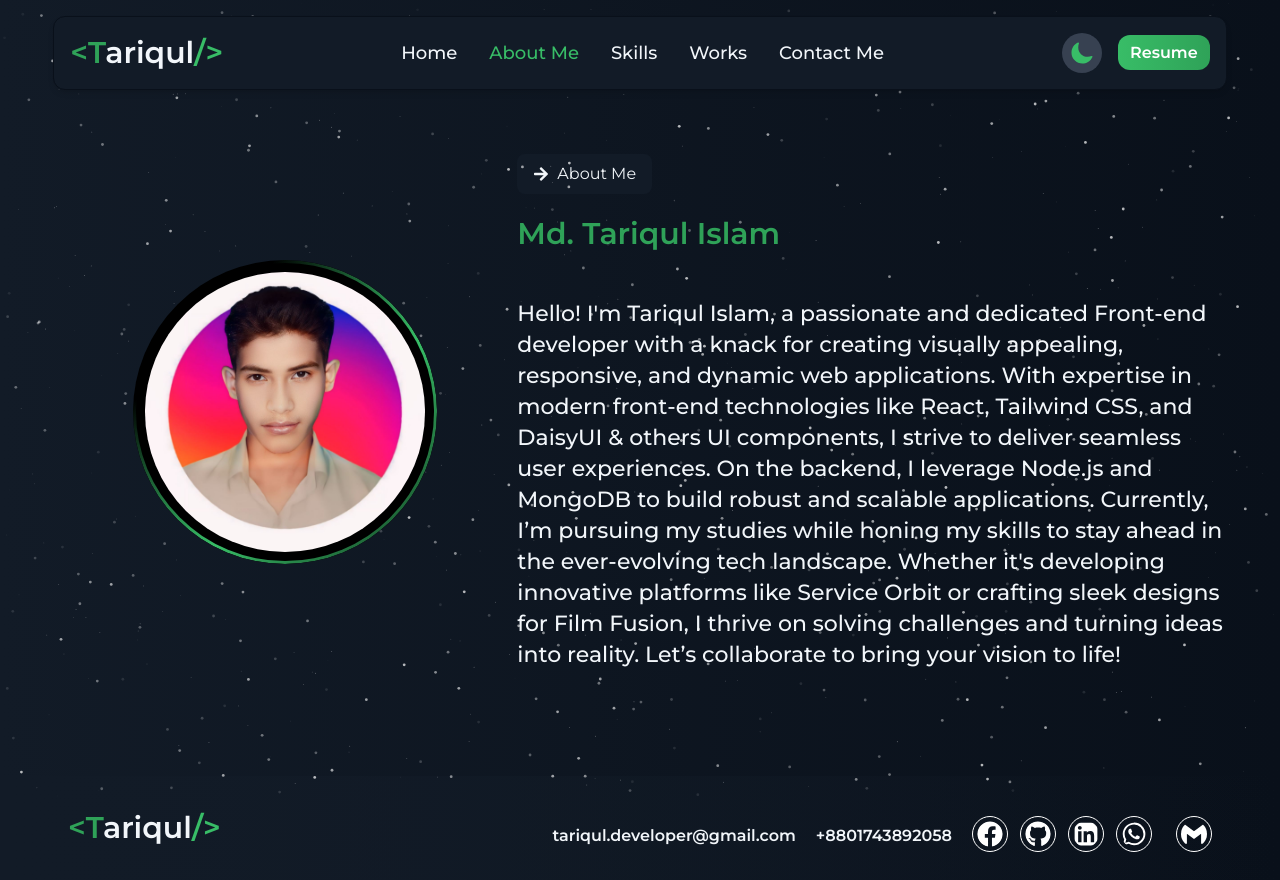
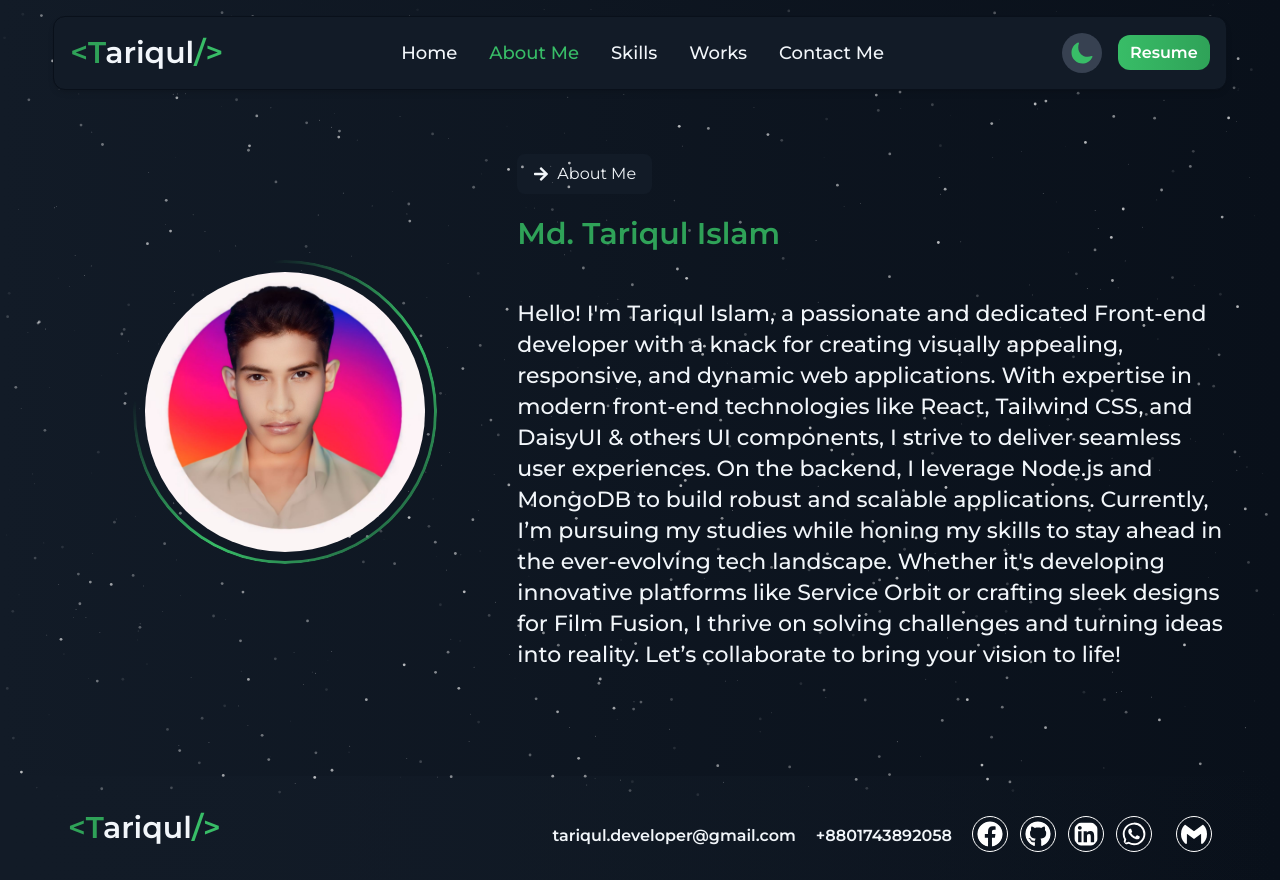
Before and after one commit to tariqul420/tariqul-portfolio-react, a React (Vite) app: page /about-me in a window 1280 px wide. Built offline with nearby package versions, Linux system fonts and the light colour scheme.

Commit message:
bg transprant done

```diff
--- a/src/Animation/ParticlesUI.jsx
+++ b/src/Animation/ParticlesUI.jsx
@@ -5,7 +5,6 @@ import { useEffect, useState } from "react";
 const ParticlesUI = () => {
     const { theme } = useTheme()
     const [color, setColor] = useState("#ffffff");
-    console.log(theme);
 
     useEffect(() => {
         setColor(theme === "dark" ? "#ffffff" : "#000000");
--- a/src/Pages/AboutMe/AboutMe.jsx
+++ b/src/Pages/AboutMe/AboutMe.jsx
@@ -18,7 +18,7 @@ const AboutMe = () => {
 
             {/* Image Section */}
             <div className="lg:w-[30%] flex flex-col justify-center items-center relative">
-                <ShineBorder borderRadius={9999} color="#38BD67" borderWidth={3} className={`bg-transparent`}>
+                <ShineBorder borderRadius={9999} color="#38BD67" borderWidth={3} className={`dark:bg-transparent bg-transparent`}>
                     <img
                         className="lg:w-[320px] w-10/12 rounded-full"
                         src={Tariqul}
--- a/src/index.css
+++ b/src/index.css
@@ -22,6 +22,7 @@ nav a.active {
 }
 
 @keyframes responsive {
+
   0%,
   100% {
     transform: translateY(0);
@@ -33,6 +34,7 @@ nav a.active {
 }
 
 @keyframes bestQuality {
+
   0%,
   100% {
     transform: translateY(0);
@@ -123,6 +125,7 @@ nav a.active {
     --color-4: 195 100% 63%;
     --color-5: 90 100% 63%;
   }
+
   .dark {
     --background: 240 10% 3.9%;
     --foreground: 0 0% 98%;
@@ -160,6 +163,7 @@ nav a.active {
   * {
     @apply border-border;
   }
+
   body {
     @apply bg-background text-foreground;
   }
```
